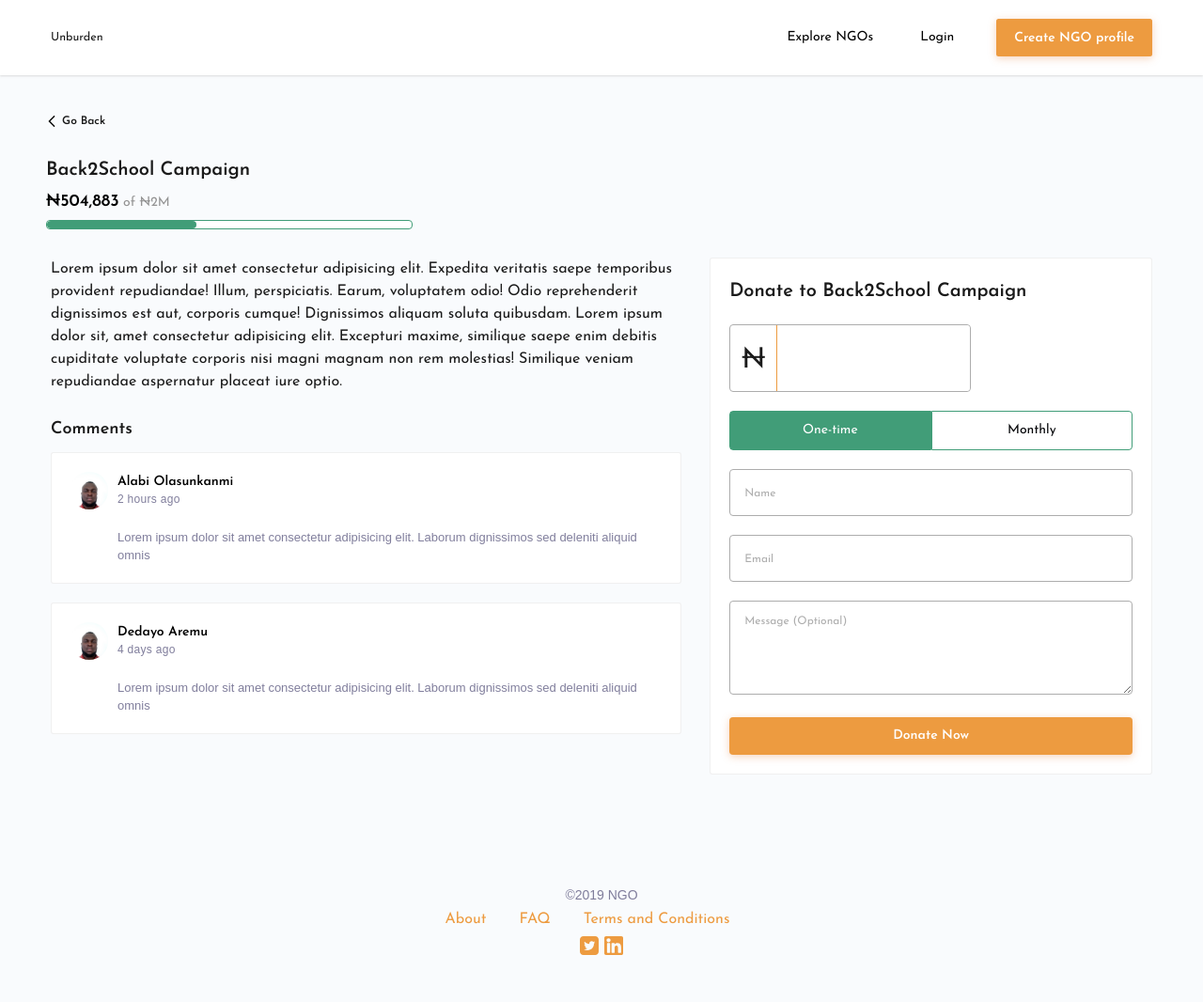
After one commit to olasunkanmi04/ngo, a PHP site: page /donate.html in a window 1280 px wide. The commit adds this page. Shown: the whole page at 94% size. Run offline with PHP 8.4, Linux system fonts and the light colour scheme; some libraries are stand-ins or nearby versions.

Commit message:
did donate page

```diff
--- a/css/main.css
+++ b/css/main.css
@@ -577,7 +577,9 @@ body {
 
 /*MODULES*/
 .explore-ngo__body {
-  padding: 100px 39px; }
+  padding: 100px 39px;
+  max-width: 1280px;
+  margin: 0 auto; }
 
 .explore-ngo__search {
   display: inline-block;
@@ -796,7 +798,7 @@ body {
     .ngo__profile-total p:first-child {
       text-align: center;
       font-size: 30px;
-      color: #ed9b40;
+      color: #419D78;
       margin-bottom: 10px; }
     .ngo__profile-total p:nth-child(2) {
       text-align: center;
@@ -823,14 +825,18 @@ body {
     font-weight: 700; }
   .ngo__campaign-heading {
     font-weight: 600;
-    font-size: 20px; }
+    font-size: 20px;
+    line-height: 30px; }
   .ngo__campaign-info a {
     color: #ed9b40; }
   .ngo__campaign-button-wrap {
     margin-top: 20px; }
     .ngo__campaign-button-wrap .cta__button {
       padding: 0;
-      line-height: 40px; }
+      line-height: 40px;
+      border-radius: 4px; }
+      .ngo__campaign-button-wrap .cta__button a {
+        padding: 10px 100px; }
   .ngo__campaign-price {
     margin-top: 10px;
     font-size: 14px;
@@ -847,16 +853,123 @@ body {
       height: 16px;
       margin-left: 5px;
       fill: #949494; }
+      .ngo__campaign-share svg:hover {
+        fill: #ed9b40; }
 
 .ui-progressbar .ui-progressbar-value {
   margin: 0 !important;
-  background: #ed9b40;
+  background: #419D78;
   border-radius: 4px;
   border: none; }
 
 .progressbar {
   height: 10px;
   border-radius: 4px !important;
-  border: 1px solid #ed9b40 !important;
+  border: 1px solid #419D78 !important;
   margin-bottom: 10px;
   margin-top: 10px; }
+
+@media sceen and (max-width: 767px) {
+  .ngo__campaign-title {
+    margin-top: 30px; } }
+
+@media screen and (max-width: 372px) {
+  .ngo__campaign-button-wrap .cta__button a {
+    padding: 0; } }
+
+.donate__campaign {
+  max-width: 400px;
+  margin-top: 20px; }
+  .donate__campaign .ngo__campaign-heading {
+    margin-top: 30px; }
+
+.donate__back svg {
+  width: 12px;
+  height: 12px; }
+
+.donate__back span {
+  font-size: 12px;
+  font-weight: 600;
+  vertical-align: middle !important; }
+
+.donate__input, .donate__textarea {
+  width: 100%;
+  border-radius: 4px;
+  height: 50px;
+  border: 1px solid #adadad;
+  margin-bottom: 20px;
+  padding-left: 15px;
+  color: #000000;
+  font-size: 14px; }
+  .donate__input::placeholder, .donate__textarea::placeholder {
+    font-size: 12px;
+    color: #adadad; }
+  .donate__input-wrap, .donate__textarea-wrap {
+    display: flex;
+    border: 1px solid #adadad;
+    border-radius: 4px;
+    margin: 20px 0;
+    width: 60%; }
+    .donate__input-wrap input, .donate__textarea-wrap input {
+      width: 100%;
+      border: none;
+      border-radius: 4px;
+      padding-left: 30px;
+      font-size: 30px; }
+  .donate__input-currency, .donate__textarea-currency {
+    height: 70px;
+    padding: 0 12px;
+    border-right: 1px solid #ed9b40; }
+    .donate__input-currency p, .donate__textarea-currency p {
+      line-height: 75px;
+      font-size: 30px; }
+
+.donate__textarea {
+  padding: 15px;
+  height: 100px;
+  margin-bottom: 0; }
+
+.donate__sub-type-item {
+  background-color: #fff;
+  width: 50%;
+  border: 1px solid #419D78;
+  text-align: center; }
+  .donate__sub-type-item:first-child {
+    border-radius: 4px 0px 0px 4px; }
+  .donate__sub-type-item:nth-child(2) {
+    border-radius: 0px 4px 4px 0px; }
+
+.donate__sub-type-link {
+  color: #050609;
+  font-size: 14px;
+  padding: 13px 30px;
+  display: block; }
+  .donate__sub-type-link.active {
+    background-color: #419D78;
+    border: none;
+    color: #fff; }
+
+.donate__sub-wrap {
+  padding-top: 10px; }
+
+.donate__comment {
+  font-size: 18px;
+  font-weight: 600;
+  margin-bottom: 15px; }
+  .donate__comment-wrap {
+    min-height: 130px;
+    height: fit-content; }
+    .donate__comment-wrap .explore-ngo__individual-info {
+      margin-left: 50px; }
+
+@media screen and (max-width: 891px) {
+  .donate__campaign {
+    max-width: 320px; } }
+
+@media screen and (max-width: 854px) {
+  .donate__input-wrap {
+    width: 80%; } }
+
+@media screen and (max-width: 767px) {
+  .donate__block {
+    max-width: 400px; } }
--- /dev/null
+++ b/donate.html
@@ -0,0 +1,173 @@
+<!DOCTYPE html>
+<html lang="en">
+
+<head>
+    <meta charset="UTF-8">
+    <meta name="viewport" content="width=device-width, initial-scale=1.0">
+    <meta http-equiv="X-UA-Compatible" content="ie=edge">
+    <link rel="stylesheet" href="css/bootstrap.css">
+    <link href="https://fonts.googleapis.com/css?family=Josefin+Sans:400,600,700" rel="stylesheet">
+    <link rel="stylesheet" href="//code.jquery.com/ui/1.12.1/themes/base/jquery-ui.css">
+    <link rel="stylesheet" href="css/main.css">
+
+    <script src="js/csi.min.js"></script>
+    <title>Unburden | Home</title>
+</head>
+
+<body>
+    <div data-include="navbar.html"></div>
+
+
+
+    <div class="explore-ngo__body">
+        <div class="donate__campaign">
+            <div class="ngo__profile-info">
+                <a href="ngo-details.html" class="donate__back">
+                    <svg class="icon icon-arrow-left">
+                        <use xlink:href="#icon-arrow-left"></use>
+                    </svg>
+                    <span>Go Back</span>
+                </a>
+                <h3 class="ngo__campaign-heading">Back2School Campaign</h3>
+                <p class="ngo__campaign-price"><span>₦504,883</span> of ₦2M</p>
+                <div id="progressbar" class="progressbar"></div>
+            </div>
+        </div>
+
+        <div class="row mx-0 mt-5 flex-wrap-reverse">
+            <div class="col-lg-7 col-md-6 col-sm-12">
+                <div class="ngo__profile-description">
+                    <p>Lorem ipsum dolor sit amet consectetur adipisicing elit. Expedita veritatis saepe temporibus
+                        provident repudiandae! Illum, perspiciatis. Earum, voluptatem odio! Odio reprehenderit
+                        dignissimos est aut, corporis cumque! Dignissimos aliquam soluta quibusdam.
+                        Lorem ipsum dolor sit, amet consectetur adipisicing elit. Excepturi maxime, similique saepe enim
+                        debitis cupiditate voluptate corporis nisi magni magnam non rem molestias! Similique veniam
+                        repudiandae aspernatur placeat iure optio.
+                    </p>
+                </div>
+
+                <h3 class="donate__comment">Comments</h3>
+
+                <div class="explore-ngo__individual donate__comment-wrap">
+                    <div class="explore-ngo__individual-details">
+                        <div class="explore-ngo__individual-details-picture">
+                            <img src="images/sunkanmi.jpg" alt="" class="img-fluid">
+                        </div>
+                        <div class="explore-ngo__individual-details-name">
+                            <p class="explore-ngo__individual-name">Alabi Olasunkanmi</p>
+                            <p class="explore-ngo__individual-category">2 hours ago</p>
+                        </div>
+                    </div>
+                    <p class="explore-ngo__individual-info">Lorem ipsum dolor sit amet consectetur
+                        adipisicing elit. Laborum dignissimos sed deleniti aliquid omnis </p>
+                </div>
+                <div class="explore-ngo__individual donate__comment-wrap">
+                    <div class="explore-ngo__individual-details">
+                        <div class="explore-ngo__individual-details-picture">
+                            <img src="images/sunkanmi.jpg" alt="" class="img-fluid">
+                        </div>
+                        <div class="explore-ngo__individual-details-name">
+                            <p class="explore-ngo__individual-name">Dedayo Aremu</p>
+                            <p class="explore-ngo__individual-category">4 days ago</p>
+                        </div>
+                    </div>
+                    <p class="explore-ngo__individual-info">Lorem ipsum dolor sit amet consectetur
+                        adipisicing elit. Laborum dignissimos sed deleniti aliquid omnis </p>
+                </div>
+            </div>
+            <div class="col-lg-5 col-md-6 col-sm-12">
+                <div class="ngo__campaign donate__block">
+                    <div class="explore-ngo__individual-details">
+                        <h3 class="ngo__campaign-heading">Donate to Back2School Campaign</h3>
+                    </div>
+
+                    <div class="donate__input-wrap">
+                        <div class="donate__input-currency">
+                            <p>₦</p>
+                        </div>
+                        <input type="text" name="amount" id="donateAmount">
+                    </div>
+
+                    <ul class="nav nav-pills mb-3 donate__tab" id="pills-tab" role="tablist">
+                        <li class="donate__sub-type-item">
+                            <a class="donate__sub-type-link active" id="one-time-sub-tab" data-toggle="pill"
+                                href="#one-time-sub" role="tab" aria-controls="one-time-sub"
+                                aria-selected="true">One-time</a>
+                        </li>
+                        <li class="donate__sub-type-item">
+                            <a class="donate__sub-type-link" id="monthly-sub-tab" data-toggle="pill" href="#monthly-sub"
+                                role="tab" aria-controls="monthly-sub" aria-selected="false">Monthly</a>
+                        </li>
+                    </ul>
+                    <div class="tab-content" id="pills-tabContent">
+                        <div class="tab-pane fade show active" id="one-time-sub" role="tabpanel"
+                            aria-labelledby="one-time-sub-tab">
+                            <div class="donate__sub-wrap">
+                                <input type="text" placeholder="Name" class="donate__input">
+                                <input type="email" placeholder="Email" class="donate__input">
+                                <textarea name="" id="" class="donate__textarea"
+                                    placeholder="Message (Optional)"></textarea>
+                                <div class="ngo__campaign-button-wrap">
+                                    <div class="cta__button">
+                                        <a href="#">Donate <span class="donate__amount-btn">Now</span></a>
+                                    </div>
+                                </div>
+                            </div>
+                        </div>
+                        <div class="tab-pane fade" id="monthly-sub" role="tabpanel" aria-labelledby="monthly-sub-tab">
+                            <div class="donate__sub-wrap">
+                                <input type="text" placeholder="Name (required)" class="donate__input">
+                                <input type="email" placeholder="Email (required)" class="donate__input mb-0">
+                                <div class="ngo__campaign-button-wrap">
+                                    <div class="cta__button">
+                                        <a href="#">Subscribe <span class="donate__amount-btn">Now</span></a>
+                                    </div>
+                                </div>
+                            </div>
+                        </div>
+                    </div>
+
+
+
+                </div>
+            </div>
+        </div>
+    </div>
+
+
+
+    <div data-include="footer.html"></div>
+    <div data-include="svg.html"></div>
+
+    <script src="js/jquery.min.js"></script>
+    <script src="https://unpkg.com/popper.js/dist/umd/popper.min.js"></script>
+    <script src="js/bootstrap.min.js"></script>
+    <script src="js/tether.min.js"></script>
+    <script src="https://code.jquery.com/ui/1.12.1/jquery-ui.js"></script>
+    <script src="js/main.js"></script>
+
+    <script>
+        $(function () {
+            $(".progressbar").progressbar({
+                value: 41
+            });
+        });
+
+        $(function () {
+            $(".progressbar-two").progressbar({
+                value: 47
+            });
+        });
+    </script>
+
+
+    <script>
+        $(document).ready(function () {
+            $('#donateAmount').keyup(function () {
+                $('.donate__amount-btn').text($(this).val());
+            });
+        });
+    </script>
+</body>
+
+</html>
--- a/scss/main.scss
+++ b/scss/main.scss
@@ -15,3 +15,4 @@
 @import "modules/explore";
 @import "modules/home";
 @import "modules/ngo-details";
+@import "modules/donate";
--- /dev/null
+++ b/scss/modules/_donate.scss
@@ -0,0 +1,147 @@
+.donate {
+    &__campaign {
+        max-width: 400px;
+        margin-top: 20px;
+
+        .ngo__campaign-heading {
+            margin-top: 30px;
+        }
+    }
+
+    &__back {
+
+        svg {
+            width: 12px;
+            height: 12px;
+        }
+
+        span {
+            font-size: 12px;
+            font-weight: 600;
+            vertical-align: middle !important;
+        }
+    }
+
+    &__input,
+    &__textarea {
+        width: 100%;
+        border-radius: 4px;
+        height: 50px;
+        border: 1px solid #adadad;
+        margin-bottom: 20px;
+        padding-left: 15px;
+        color: #000000;
+        font-size: 14px;
+
+        &::placeholder {
+            font-size: 12px;
+            color: #adadad;
+        }
+
+
+        &-wrap {
+            display: flex;
+            border: 1px solid #adadad;
+            border-radius: 4px;
+            margin: 20px 0;
+            width: 60%;
+
+
+            input {
+                width: 100%;
+                border: none;
+                border-radius: 4px;
+                padding-left: 30px;
+                font-size: 30px;
+            }
+        }
+
+        &-currency {
+            height: 70px;
+            padding: 0 12px;
+            border-right: 1px solid #ed9b40;
+
+            p {
+                line-height: 75px;
+                font-size: 30px;
+            }
+        }
+    }
+
+    &__textarea {
+        padding: 15px;
+        height: 100px;
+        margin-bottom: 0;
+    }
+
+    &__sub {
+        &-type {
+            &-item {
+                background-color: #fff;
+                width: 50%;
+                border: 1px solid #419D78;
+                text-align: center;
+
+                &:first-child {
+                    border-radius: 4px 0px 0px 4px;
+                }
+
+                &:nth-child(2) {
+                    border-radius: 0px 4px 4px 0px;
+                }
+            }
+
+            &-link {
+                color: #050609;
+                font-size: 14px;
+                padding: 13px 30px;
+                display: block;
+
+                &.active {
+                    background-color: #419D78;
+                    border: none;
+                    color: #fff;
+
+                }
+            }
+        }
+
+        &-wrap {
+            padding-top: 10px;
+        }
+    }
+
+    &__comment {
+        font-size: 18px;
+        font-weight: 600;
+        margin-bottom: 15px;
+
+        &-wrap {
+            min-height: 130px;
+            height: fit-content;
+
+            .explore-ngo__individual-info {
+                margin-left: 50px;
+            }
+        }
+    }
+}
+
+@media screen and (max-width:891px) {
+    .donate__campaign {
+        max-width: 320px;
+    }
+}
+
+
+@media screen and (max-width:854px) {
+    .donate__input-wrap {
+        width: 80%;
+    }
+}
+
+@media screen and (max-width:767px) {
+    .donate__block {
+        max-width: 400px;
+    }
+}
--- a/scss/modules/_explore.scss
+++ b/scss/modules/_explore.scss
@@ -1,6 +1,9 @@
 .explore-ngo {
     &__body {
         padding: 100px 39px;
+
+        max-width: 1280px;
+        margin: 0 auto;
     }
 
     &__search {
--- a/scss/modules/_ngo-details.scss
+++ b/scss/modules/_ngo-details.scss
@@ -111,7 +111,7 @@
                 &:first-child {
                     text-align: center;
                     font-size: 30px;
-                    color: #ed9b40;
+                    color: #419D78;
                     margin-bottom: 10px;
                 }
 
@@ -150,6 +150,7 @@
         &-heading {
             font-weight: 600;
             font-size: 20px;
+            line-height: 30px;
         }
 
         &-info {
@@ -165,6 +166,11 @@
                 .cta__button {
                     padding: 0;
                     line-height: 40px;
+                    border-radius: 4px;
+
+                    a {
+                        padding: 10px 100px;
+                    }
                 }
             }
 
@@ -192,6 +198,10 @@
                 height: 16px;
                 margin-left: 5px;
                 fill: #949494;
+
+                &:hover {
+                    fill: #ed9b40;
+                }
             }
         }
     }
@@ -199,7 +209,7 @@
 
 .ui-progressbar .ui-progressbar-value {
     margin: 0 !important;
-    background: #ed9b40;
+    background: #419D78;
     border-radius: 4px;
     border: none;
 }
@@ -207,7 +217,19 @@
 .progressbar {
     height: 10px;
     border-radius: 4px !important;
-    border: 1px solid #ed9b40 !important;
+    border: 1px solid #419D78 !important;
     margin-bottom: 10px;
     margin-top: 10px;
 }
+
+@media sceen and (max-width:767px) {
+    .ngo__campaign-title {
+        margin-top: 30px;
+    }
+}
+
+@media screen and (max-width:372px) {
+    .ngo__campaign-button-wrap .cta__button a {
+        padding: 0;
+    }
+}
--- a/svg.html
+++ b/svg.html
@@ -199,5 +199,11 @@
                 d="M32 5.334c-0.103-2.903-2.43-5.23-5.323-5.334l-0.010-0h-21.334c-2.903 0.104-5.23 2.431-5.333 5.325l-0 0.010v21.331c0.103 2.904 2.431 5.231 5.325 5.334l0.010 0h10.666v-12.090h-3.91v-5.333h3.91v-2.080c0-3.584 2.691-6.811 6-6.811h4.31v5.336h-4.31c-0.472 0-1.022 0.573-1.022 1.43v2.125h5.333v5.333h-5.333v12.090h5.69c2.903-0.104 5.23-2.431 5.333-5.325l0-0.010z">
             </path>
         </symbol>
+        <symbol id="icon-arrow-left" viewBox="0 0 19 32">
+            <title>arrow-left</title>
+            <path
+                d="M5.282 16l13.211-13.211c0.303-0.303 0.303-0.795 0-1.098l-1.464-1.464c-0.146-0.146-0.343-0.227-0.549-0.227s-0.403 0.082-0.549 0.227l-15.224 15.224c-0.303 0.303-0.303 0.795 0 1.098l15.224 15.224c0.145 0.146 0.343 0.227 0.549 0.227s0.403-0.082 0.549-0.227l1.464-1.464c0.303-0.303 0.303-0.795 0-1.098l-13.211-13.211z">
+            </path>
+        </symbol>
     </defs>
 </svg>
```
Also changed, not shown: ngo-details.html (+13 -9 lines).
